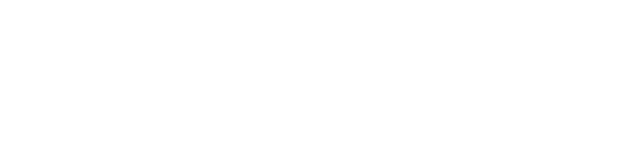
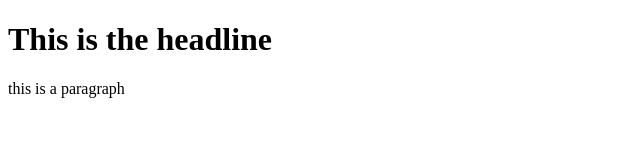
Before and after one commit to MichaelRietzler/learning-git, a plain HTML site: page index.html in a window 1280 px wide. Shown: the whole page, without its empty margins (0-640 px from the left). Drawn offline with Linux system fonts and the light colour scheme.

Commit message:
Update index.html

```diff
--- a/index.html
+++ b/index.html
@@ -6,6 +6,7 @@
   <title>Document</title>
 </head>
 <body>
-
+  <h1>This is the headline</h1>
+  <p>this is a paragraph</p>
 </body>
 </html>
```
